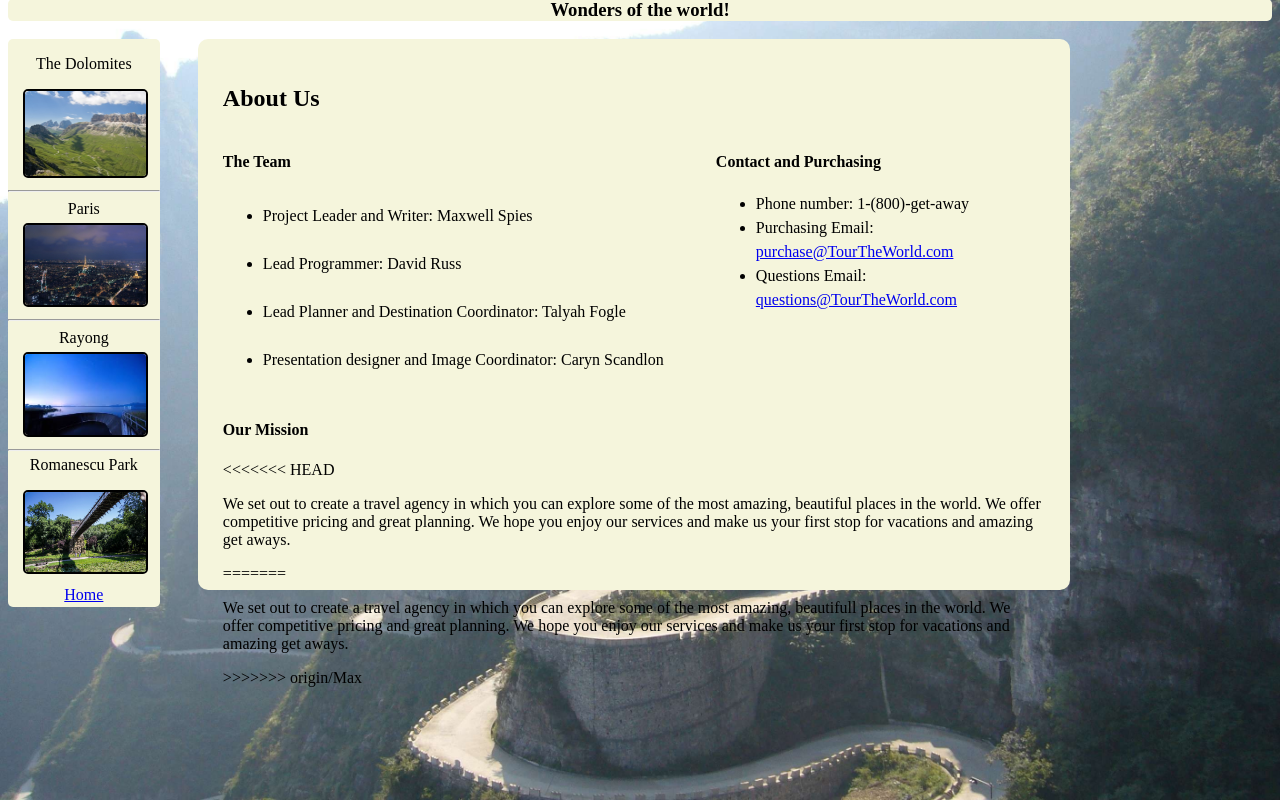
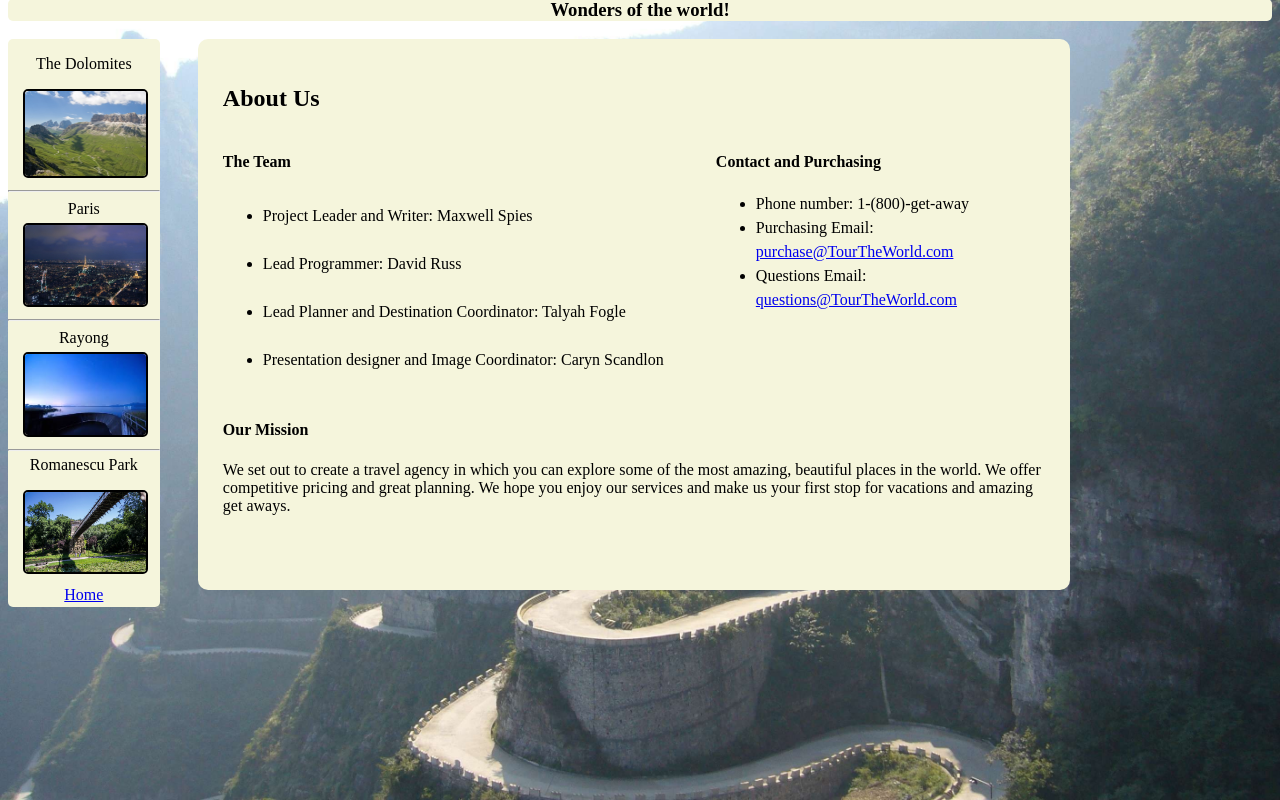
Before and after one commit to BPAWebDev/BPATravel, a plain HTML site: page aboutus.html in a window 1280 px wide. Drawn offline with Linux system fonts and the light colour scheme.

Commit message:
Edit About Us

```diff
--- a/aboutus.html
+++ b/aboutus.html
@@ -55,11 +55,7 @@
             </ul>
         </div>
         <h4>Our Mission</h4>
-<<<<<<< HEAD
         <p>We set out to create a travel agency in which you can explore some of the most amazing, beautiful places in the world. We offer competitive pricing and great planning. We hope you enjoy our services and make us your first stop for vacations and amazing get aways.</p>
-=======
-        <p>We set out to create a travel agency in which you can explore some of the most amazing, beautifull places in the world. We offer competitive pricing and great planning. We hope you enjoy our services and make us your first stop for vacations and amazing get aways.</p>
->>>>>>> origin/Max
     </div>
 </body>
 </html>
```
